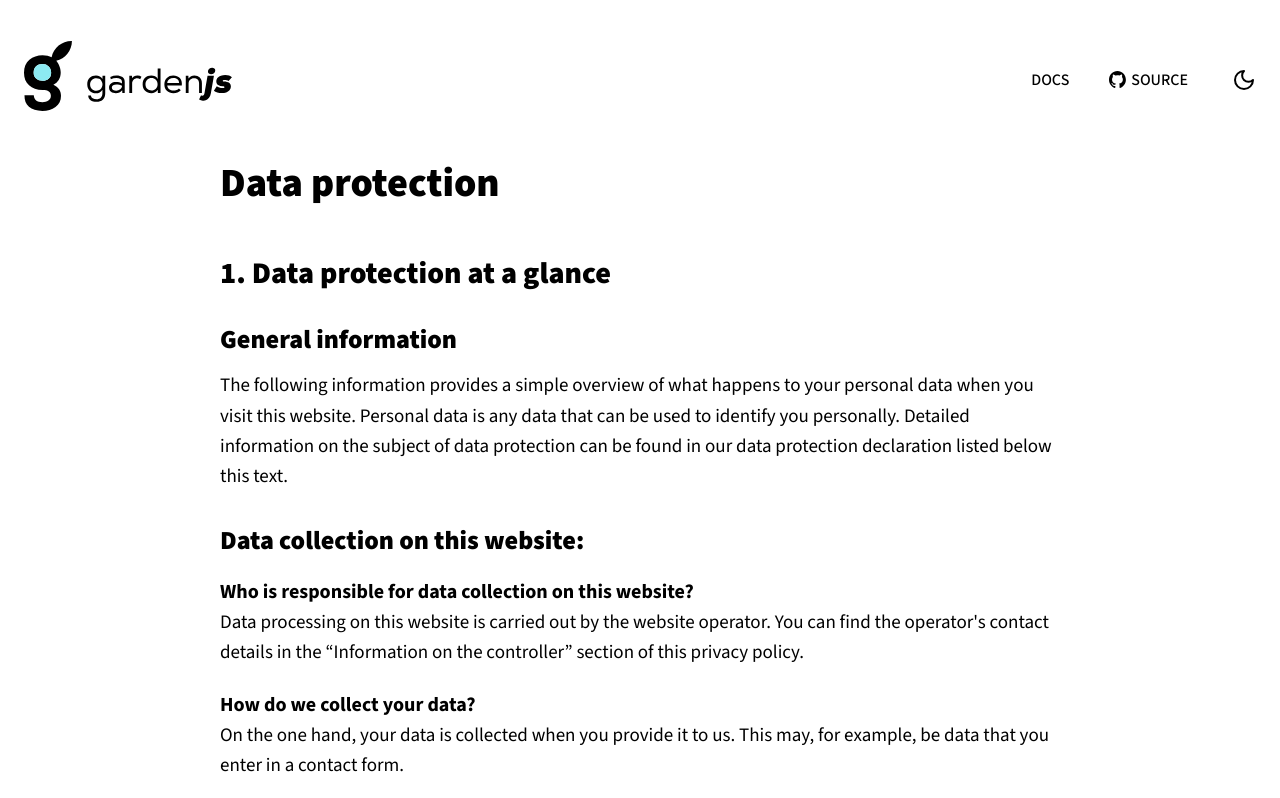
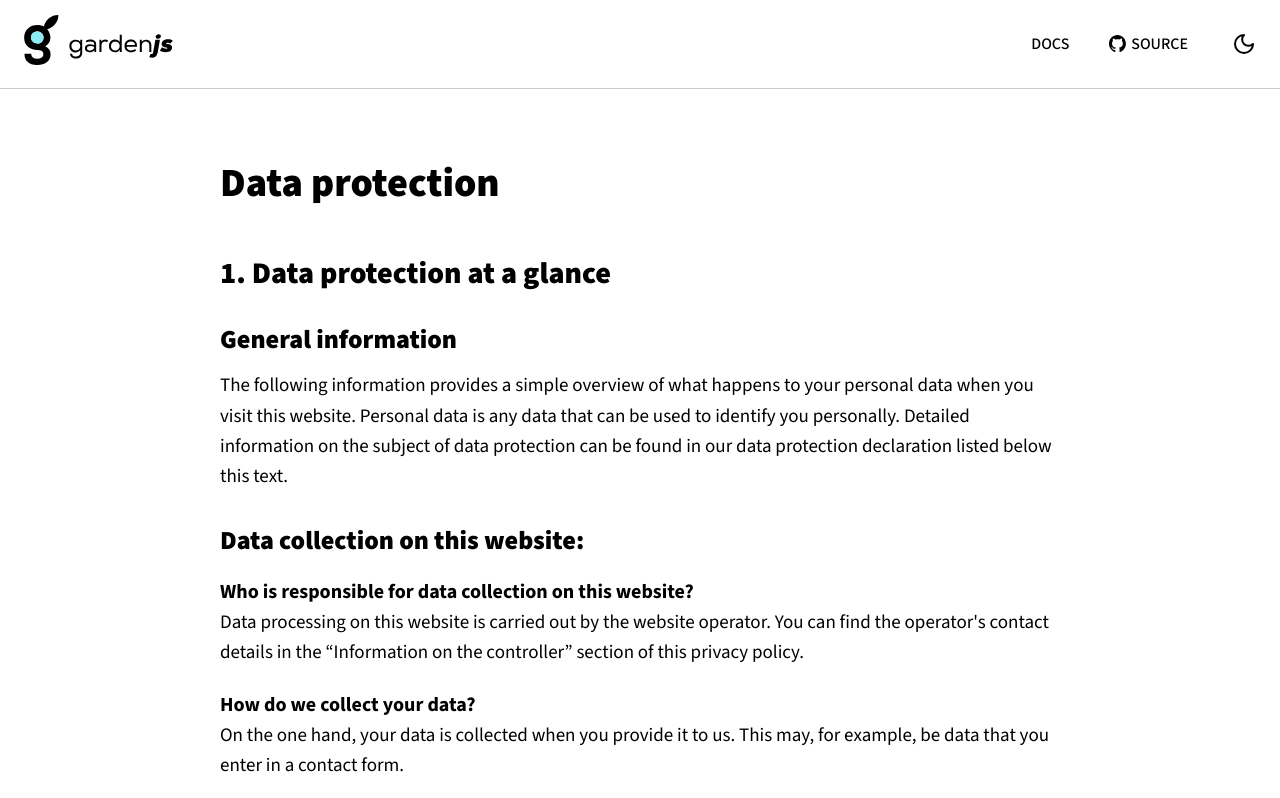
Before and after one commit to gardenjs/docs, a SvelteKit app: page /privacypolicy in a window 1280 px wide. Shown: the top 798 px of the page. Built offline with nearby package versions, Linux system fonts and the light colour scheme.

Commit message:
styles: for supages: same navbar then docs. both with smaller logo

```diff
--- a/src/components/header/Navbar.das.js
+++ b/src/components/header/Navbar.das.js
@@ -3,7 +3,7 @@ export default {
   file: './Navbar.svelte',
   description: './Navbar.md',
   examples: [
-    {title: 'Navbar homepage & subpages'},
-    {title: 'Navbar docs', input: {isDocs: 'true'}},
+    {title: 'Navbar homepage'},
+    {title: 'Navbar subpages & docs', input: {isDocs: 'true'}},
   ]
 }
--- a/src/components/header/Navbar.svelte
+++ b/src/components/header/Navbar.svelte
@@ -5,16 +5,14 @@
   import LogoNeg from '../../assets/icons/logo_neg.svg'
 
   export let isFixed = false
-  export let isDocs = false
   export let showHeroheader = false
   export let showMobilenav = false
   export let hasMobilenavicon = false
 
   let fixed = 'is-fixed'
-  let ifdocs = 'is-docs'
 </script>
 
-<header class="header {isFixed? fixed : ''} {isDocs? ifdocs : ''}">
+<header class="header {isFixed? fixed : ''}">
   <div class="header_container">
     <div class="navbar">
       <div class="navbar_container">
@@ -39,11 +37,6 @@
     overflow: hidden;
     padding: 0 1.5rem;
     width: 100%;
-    &.is-fixed {
-      position: fixed;
-      top: 0;
-      z-index: 9;
-    }
     .header_container {
       position: relative;
       .navbar {
@@ -99,12 +92,30 @@
         }
       }
     }
-    // docs only
-    &.is-docs {
+    &.is-fixed {
+      position: fixed;
+      top: 0;
+      z-index: 9;
       @media (min-width: 580px) {
         border-bottom: 1px solid var(--c-border);
       }
       .navbar_container {
+        img {
+          width: 107px;
+          height: 36px;
+          @media (min-width: 380px) {
+            width: 128px !important;
+            height: 35px !important;
+          }
+          @media (min-width: 960px) {
+            width: 119px !important;
+            height: 40px !important;
+          }
+          @media (min-width: 1280px) {
+            width: 149px !important;
+            height: 50px !important;
+          }
+        }
         @media (min-width: 580px) {
           height: 4rem !important;
         }
--- a/src/layouts/Documentation.svelte
+++ b/src/layouts/Documentation.svelte
@@ -14,7 +14,7 @@
   }
 </script>
 
-<Navbar isFixed isDocs hasMobilenavicon {showMobilenav} on:toggleMobilenav={handleToggleMobilenav} />
+<Navbar isFixed hasMobilenavicon {showMobilenav} on:toggleMobilenav={handleToggleMobilenav} />
 <div class="mainaside">
   <div class="mainaside_container">
     <div class="sidebar {showMobilenav ? 'show' : ''}">
```
